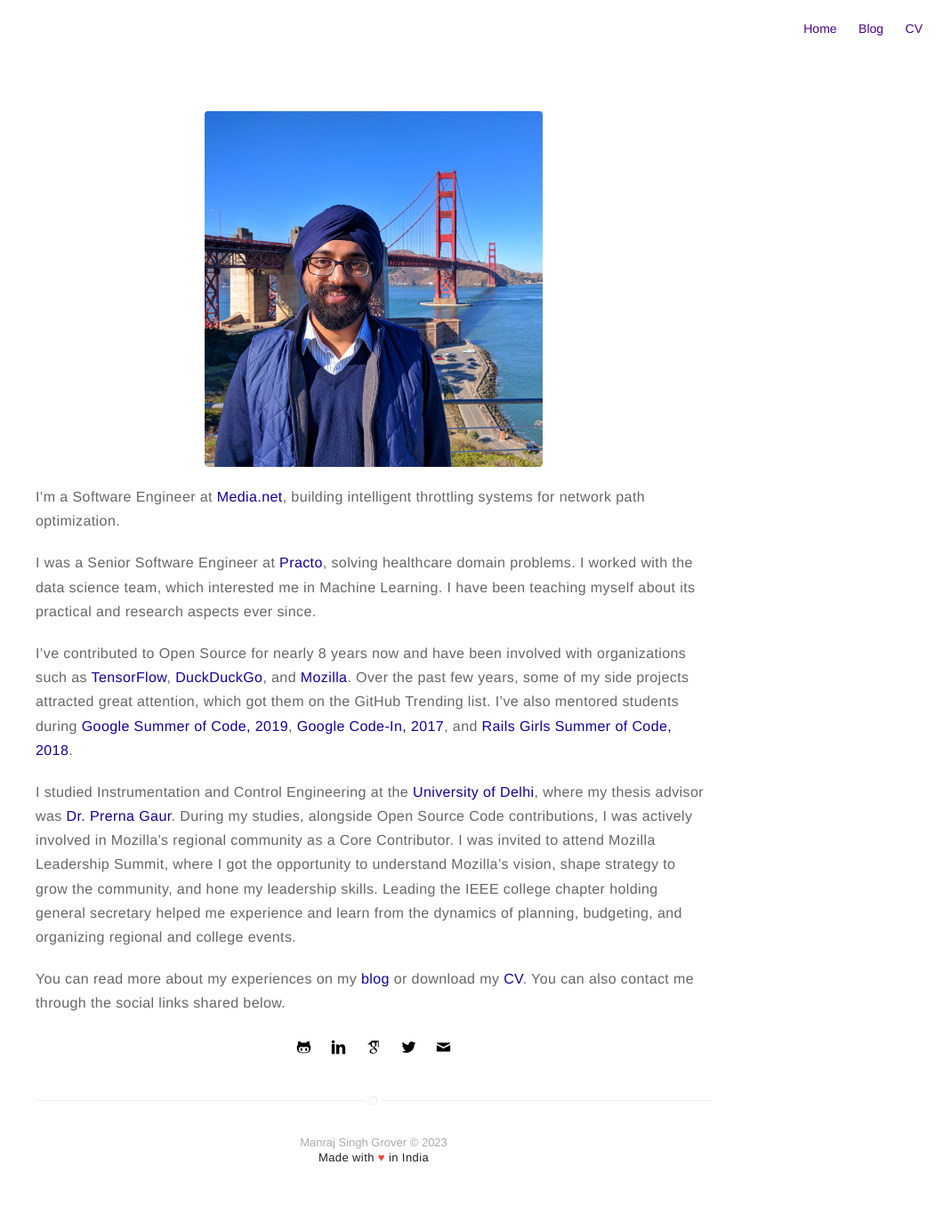
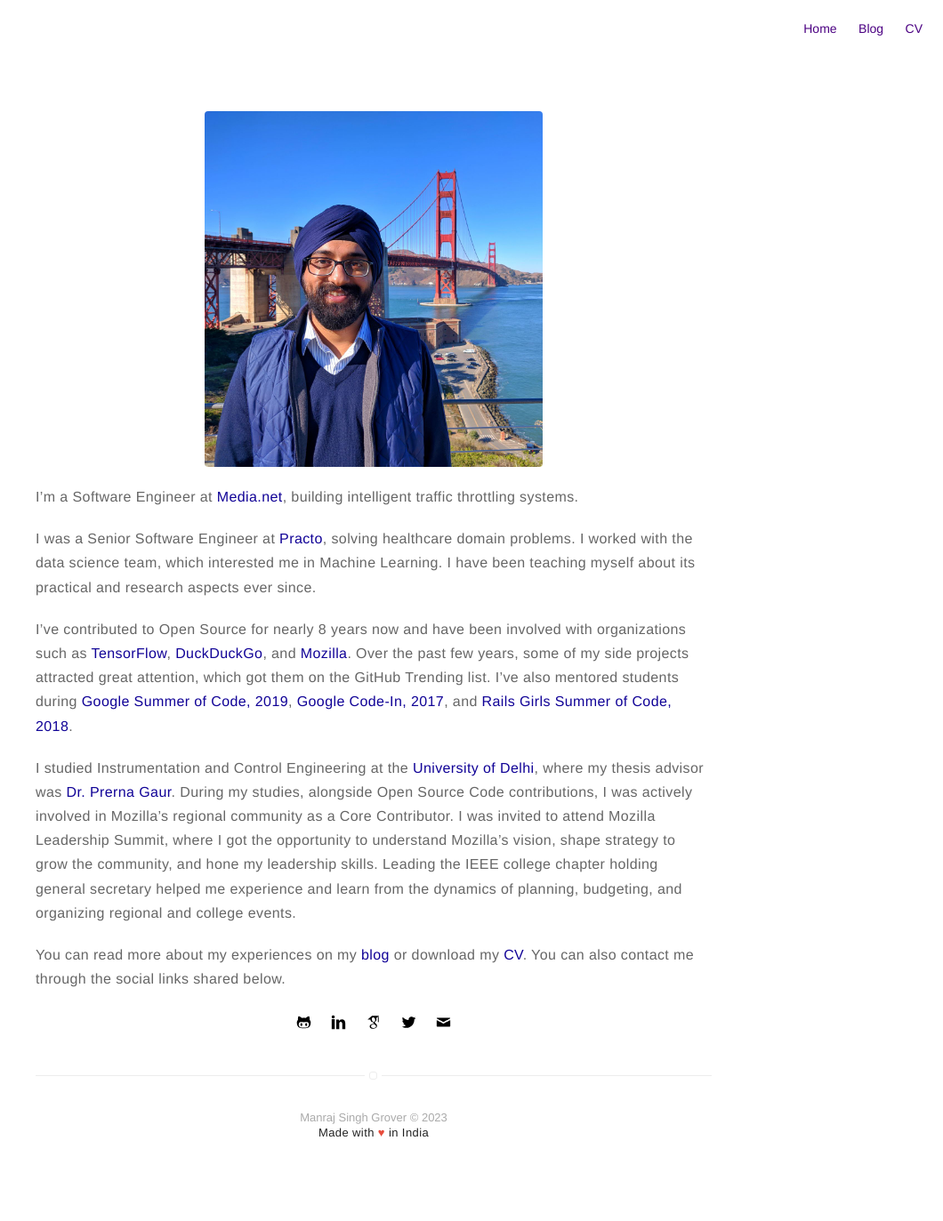
Before and after one commit to manrajgrover/manrajgrover.github.io, a Jekyll site: the page built from about.md, in a window 1280 px wide. Shown: the whole page at 89% size, without its empty margins (220-1280 px from the left). Built offline with Jekyll 4.4.1, drawn with Linux system fonts in a browser that asks for light colours; after the commit the page ends 1345 px from its top, so only the background shows below that.

Commit message:
[Updates] Small corrections + updates

```diff
--- a/about.md
+++ b/about.md
@@ -4,7 +4,7 @@
 ---
 ![{{ site.name }}]({% if site.full-picture %}{{ site.url }}/{{ site.full-picture }}{% else %}{{ site.url }}/{{ site.picture }}{% endif %})
 
-I'm a Software Engineer at <a href="https://media.net" target="_blank" class="link">Media.net</a>, building intelligent throttling systems for network path optimization.
+I'm a Software Engineer at <a href="https://media.net" target="_blank" class="link">Media.net</a>, building intelligent traffic throttling systems.
 
 I was a Senior Software Engineer at <a href="https://practo.com/" target="_blank" class="link">Practo</a>, solving healthcare domain problems. I worked with the data science team, which interested me in Machine Learning. I have been teaching myself about its practical and research aspects ever since.
 
--- a/index.html
+++ b/index.html
@@ -4,7 +4,7 @@
 ---
 <section class="list">
     <p>
-        Hi there, I'm Manraj Singh! I'm a Software Engineer at <a href="https://media.net" target="_blank" class="link">Media.net</a>, building intelligent throttling systems for network path optimization. I graduated from the University of Delhi in 2016 with a Bachelor's in Instrumentation and Control, where my thesis advisor was <a href="http://www.nsit.ac.in/faculty/prg/" target="_blank" class="link">Dr. Prerna Gaur</a> and <a href="http://www.nsit.ac.in/faculty/ums/" target="_blank" class="link">Dr. Umang Soni</a>. Over the last few years, I've worked with amazing teams at <a href="http://midas.iiitd.edu.in/" target="_blank" class="link">MIDAS Lab</a>, <a href="https://github.com/tensorflow/tfjs" target="_blank" class="link">TensorFlow</a>, and <a href="https://practo.com/" target="_blank" class="link">Practo</a>.
+        Hi there, I'm Manraj Singh! I'm a Software Engineer at <a href="https://media.net" target="_blank" class="link">Media.net</a>, building intelligent traffic throttling systems. I graduated from the University of Delhi in 2016 with a Bachelor's in Instrumentation and Control. Over the last few years, I've worked with excellant teams at <a href="http://midas.iiitd.edu.in/" target="_blank" class="link">MIDAS Lab</a>, <a href="https://github.com/tensorflow/tfjs" target="_blank" class="link">TensorFlow</a>, and <a href="https://practo.com/" target="_blank" class="link">Practo</a>.
     </p>
 </section>
 
```
Also changed, not shown: _data/opensource.yml (+4 -4 lines).
